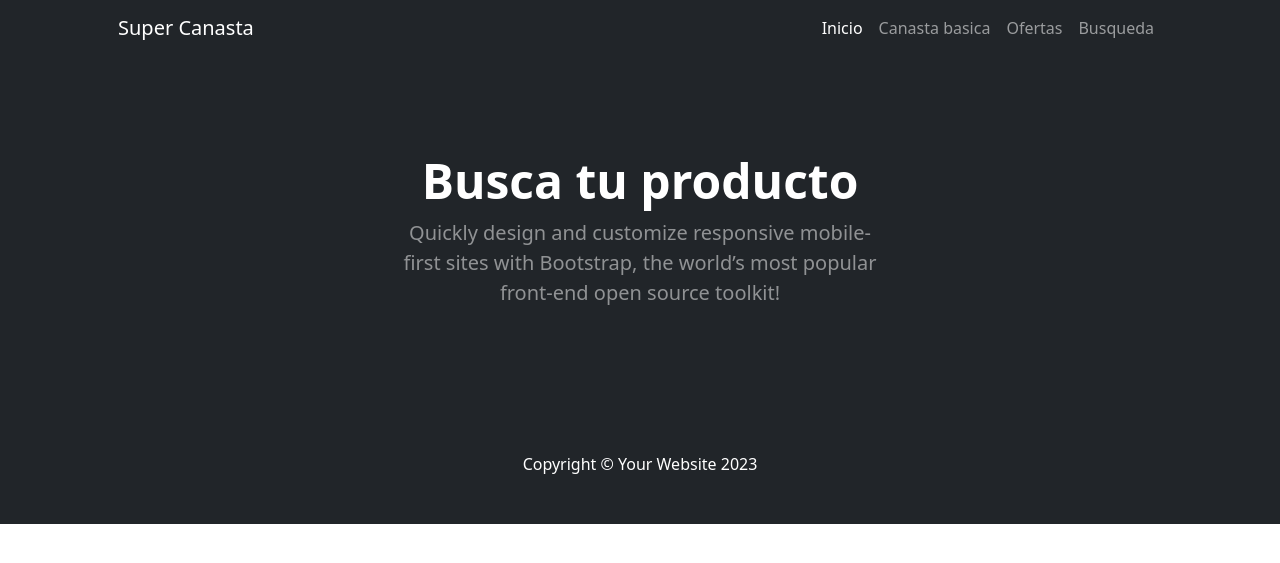
After one commit to JuliStriglio/Soporte, a Django app: page /busqueda/ in a window 1280 px wide. The commit adds this page. Shown: the top 563 px of the page. Run offline with Django 5.2, Linux system fonts and the light colour scheme; some libraries are stand-ins or nearby versions.

Commit message:
nuevosTemplates

```diff
--- a/superCanasta/superCanasta/templates/compartidos/base.html
+++ b/superCanasta/superCanasta/templates/compartidos/base.html
@@ -32,8 +32,8 @@
                     <ul class="navbar-nav ms-auto mb-2 mb-lg-0">
                         <li class="nav-item"><a class="nav-link active" aria-current="page" href={% url "inicio" %}>Inicio</a></li>
                         <li class="nav-item"><a class="nav-link" href={% url "supermercados" %}>Canasta basica</a></li>
-                        <li class="nav-item"><a class="nav-link" href="#!">Ofertas</a></li>
-                        <li class="nav-item"><a class="nav-link" href="#!">Busqueda</a></li>
+                        <li class="nav-item"><a class="nav-link" href={% url "ofertas" %}>Ofertas</a></li>
+                        <li class="nav-item"><a class="nav-link" href={% url "busqueda" %}>Busqueda</a></li>
                     </ul>
                 </div>
             </div>
--- /dev/null
+++ b/superCanasta/superCanasta/templates/pagina/busqueda.html
@@ -0,0 +1,22 @@
+{% extends "compartidos/base.html" %}
+
+{% block head %}
+<title>Busqueda </title>
+{% endblock head %}
+
+{% block header %}
+<header class="bg-dark py-5">
+    <div class="container px-5">
+        <div class="row gx-5 justify-content-center">
+            <div class="col-lg-6">
+                <div class="text-center my-5">
+                    <h1 class="display-5 fw-bolder text-white mb-2">Busca tu producto</h1>
+                    <p class="lead text-white-50 mb-4">Quickly design and customize responsive mobile-first sites with Bootstrap, the world’s most popular front-end open source toolkit!</p>
+
+                </div>
+            </div>
+        </div>
+    </div>
+</header>
+
+{% endblock header  %}
--- a/superCanasta/superCanasta/urls.py
+++ b/superCanasta/superCanasta/urls.py
@@ -16,10 +16,13 @@ Including another URLconf
 """
 from django.contrib import admin
 from django.urls import path
-from superCanasta.views import inicio, supermercados
+from superCanasta.views import inicio, supermercados, ofertas, busqueda
 
 urlpatterns = [
     path('admin/', admin.site.urls),
     path('',inicio , name='inicio' ),
-    path('supermercados/', supermercados, name='supermercados')
+    path('supermercados/', supermercados, name='supermercados'),
+    path('ofertas/', ofertas, name='ofertas'),
+    path('busqueda/', busqueda, name='busqueda'),
+
 ]
--- a/superCanasta/superCanasta/views.py
+++ b/superCanasta/superCanasta/views.py
@@ -5,3 +5,9 @@ def inicio (request) :
 
 def supermercados(request) :
     return render(request, r'pagina\supermercados.html')
+
+def ofertas(request) :
+    return render(request, r'pagina\ofertas.html')
+
+def busqueda(request) :
+    return render(request, r'pagina\busqueda.html')
```
Also changed, not shown: superCanasta/superCanasta/templates/pagina/ofertas.html (added, +23 -0 lines).
